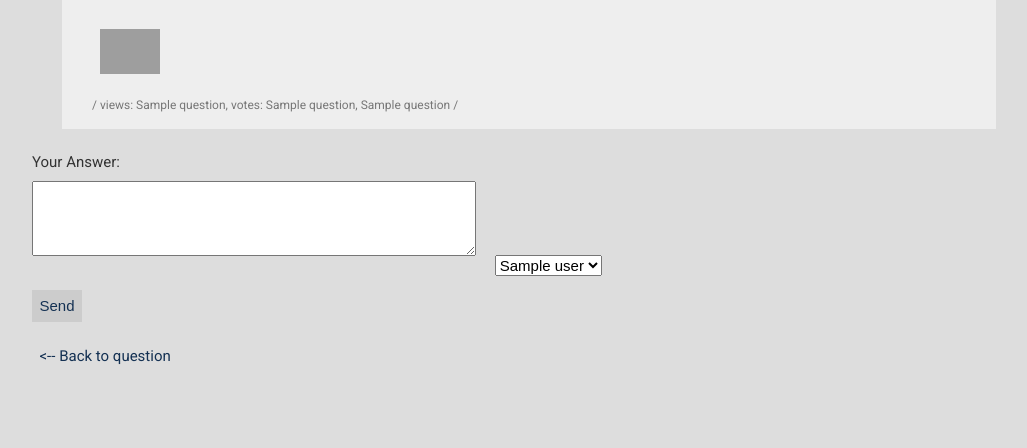
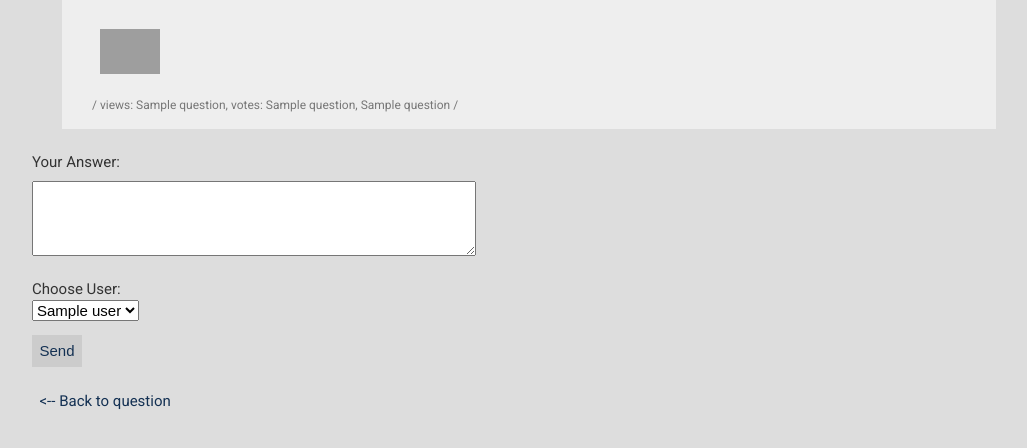
Before and after one commit to adamFoldvari/askmate-fejtorpotrh, a Flask app: template templates/display_question_answers.html in a window 1280 px wide. Shown: the part 221-669 px from the top of the page, without its empty margins (126-1153 px from the left). Run offline with Flask 2, Linux system fonts and the light colour scheme; the template is opened without the code that fills it: most values are stand-ins (such as "Sample title", 1, 10 or a date in 2020); grey boxes are pictures that could not be loaded.

Commit message:
Get user name choose menu to the right position

```diff
--- a/templates/display_question_answers.html
+++ b/templates/display_question_answers.html
@@ -89,12 +89,14 @@
                 <br>
                 <form action="{{ url_for('display_q_and_a', question_id=question[0]) }}" method="post" class="new_answer">
                     <label for="new_answer">Your Answer:</label><br>
-                    <textarea name="new_answer" id="new_answer" required minlength="10" rows="4" cols="47"></textarea>
-                    <select name="user" id="user">
+                    <p><textarea name="new_answer" id="new_answer" required minlength="10" rows="4" cols="47"></textarea></p>
+                    <label for="user">Choose User:</label> <br>
+                        <select name="user" id="user">
                         {% for user in users %}
                         <option value= {{ user[0] }}>{{ user[1] }}</option>
                         {% endfor %}
-                    </select>
+                        </select>
+                    </p>
                     <p><input type="submit" id="submit" value="Send"><p>
                 </form>
             </div>
```
